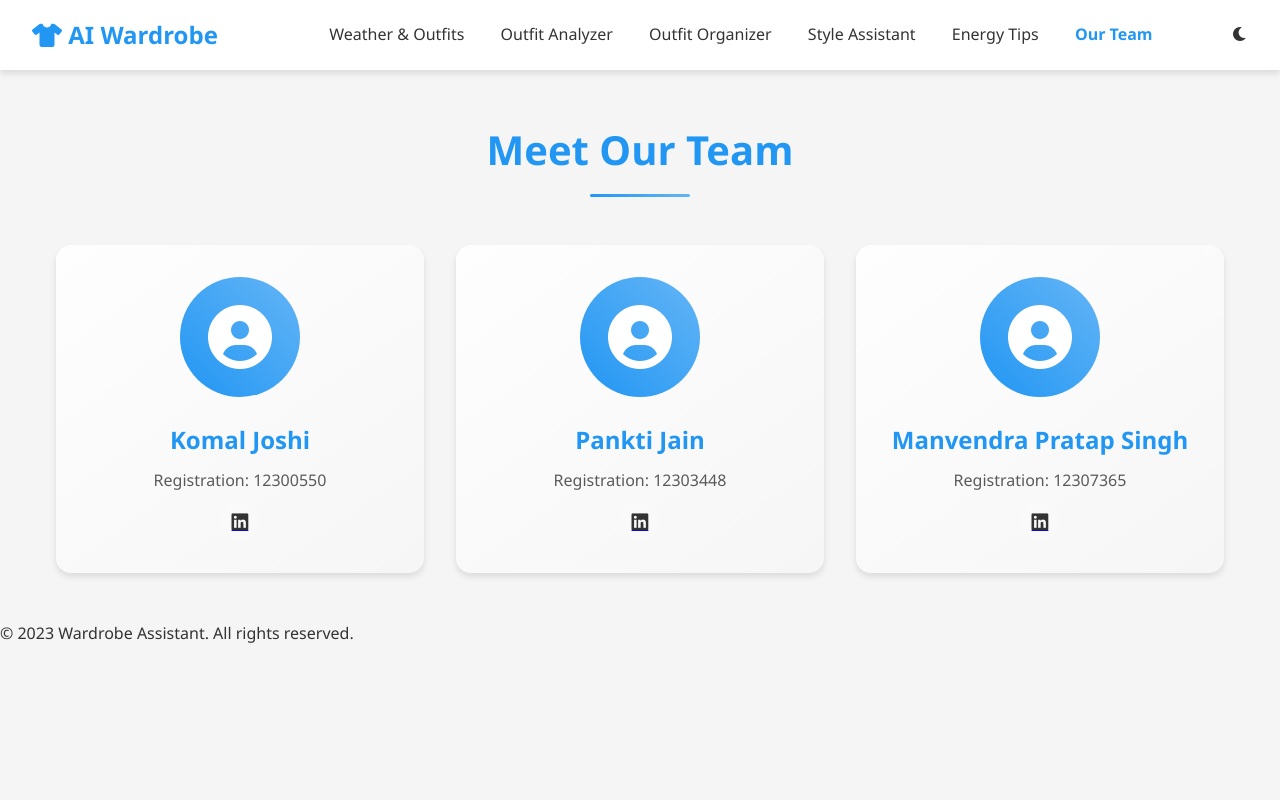
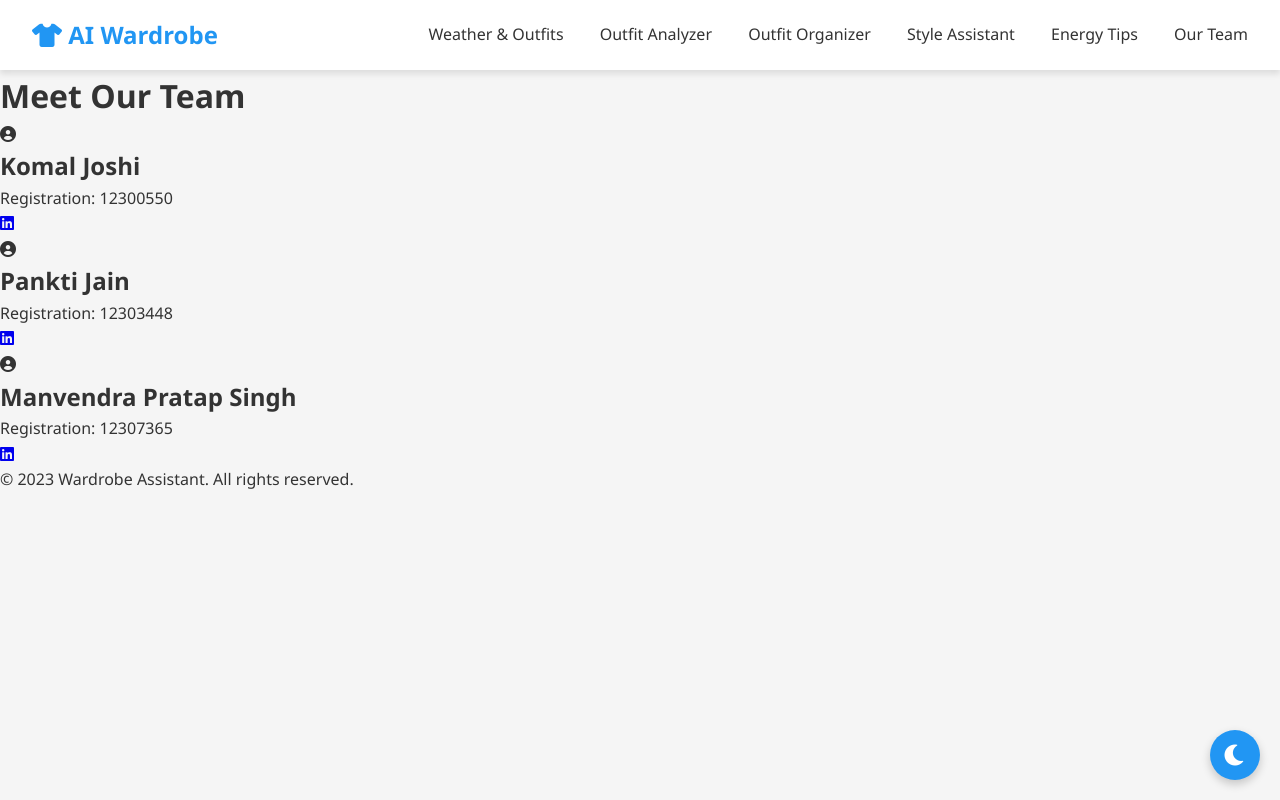
Before and after one commit to KomalJoshi17/Seasonal-Wardrobe, a website: page frontend/team.html in a window 1280 px wide. Drawn offline with Linux system fonts and the light colour scheme.

Commit message:
modified:   frontend/css/style.css 	modified:   frontend/js/outfit-organizer.js

```diff
--- a/frontend/css/style.css
+++ b/frontend/css/style.css
@@ -778,164 +778,30 @@ body {
     transform: scale(1.2);
 }
 
-/* Team page hero content styling */
-.hero-content {
-    text-align: center;
-    max-width: 800px;
-    margin: 0 auto;
-    padding: 4rem 1rem 2rem;
-}
-
-.hero-content h1 {
-    font-size: 3rem;
-    color: var(--primary-color);
-    margin-bottom: 1rem;
-    background: linear-gradient(90deg, var(--primary-color), var(--secondary-color));
-    -webkit-background-clip: text;
-    -webkit-text-fill-color: transparent;
-    background-clip: text;
-    text-fill-color: transparent;
-}
-
-.hero-content p {
-    font-size: 1.2rem;
-    color: var(--text-color);
-    opacity: 0.9;
-    line-height: 1.6;
-}
-
-.team-container {
-    max-width: 1200px;
-    margin: 3rem auto;
-    padding: 0 1rem;
-}
-
-.team-title {
-    text-align: center;
-    font-size: 2.5rem;
-    color: var(--primary-color);
-    margin-bottom: 3rem;
-    position: relative;
-    padding-bottom: 15px;
-}
-
-.team-title::after {
-    content: '';
-    position: absolute;
-    bottom: 0;
-    left: 50%;
-    transform: translateX(-50%);
-    width: 100px;
-    height: 3px;
-    background: linear-gradient(90deg, var(--primary-color), var(--secondary-color));
-    border-radius: 3px;
-}
-
-.team-members {
-    display: grid;
-    grid-template-columns: repeat(auto-fit, minmax(300px, 1fr));
-    gap: 2rem;
-}
-
-.team-member {
-    background: linear-gradient(145deg, var(--card-background), rgba(255, 255, 255, 0.1));
-    padding: 2rem;
-    border-radius: 15px;
-    text-align: center;
-    box-shadow: var(--shadow);
-    transition: all 0.4s ease;
-}
-
-.team-member:hover {
-    transform: translateY(-10px);
-    box-shadow: 0 15px 40px rgba(0, 0, 0, 0.2);
-}
-
-.member-avatar {
-    width: 120px;
-    height: 120px;
-    margin: 0 auto 1.5rem;
+/* Make sure theme toggle is visible and properly styled */
+.theme-toggle {
+    position: fixed;
+    bottom: 20px;
+    right: 20px;
+    width: 50px;
+    height: 50px;
     border-radius: 50%;
-    background: linear-gradient(45deg, var(--primary-color), var(--secondary-color));
+    background: var(--primary-color);
     display: flex;
     align-items: center;
     justify-content: center;
-}
-
-.member-avatar i {
-    font-size: 4rem;
-    color: white;
-}
-
-.member-name {
-    font-size: 1.5rem;
-    color: var(--primary-color);
-    margin-bottom: 0.5rem;
-}
-
-.member-reg {
-    font-size: 1rem;
-    color: var(--text-color);
-    opacity: 0.8;
-    margin-bottom: 0.5rem;
-}
-
-.member-role {
-    font-size: 1.1rem;
-    color: var(--secondary-color);
-    margin-bottom: 1.5rem;
-}
-
-.member-social {
-    display: flex;
-    justify-content: center;
-    gap: 1rem;
-}
-
-.member-social a {
-    width: 40px;
-    height: 40px;
-    border-radius: 50%;
-    background: rgba(255, 255, 255, 0.1);
-    display: flex;
-    align-items: center;
-    justify-content: center;
+    cursor: pointer !important;
+    box-shadow: 0 4px 10px rgba(0, 0, 0, 0.2);
+    z-index: 1000;
     transition: all 0.3s ease;
 }
 
-.member-social a:hover {
-    background: var(--primary-color);
+.theme-toggle:hover {
     transform: scale(1.1);
 }
 
-.member-social i {
-    font-size: 1.2rem;
-    color: var(--text-color);
+.theme-toggle i {
+    font-size: 1.5rem;
+    color: white;
+    transition: all 0.3s ease;
 }
-
-.member-social a:hover i {
-    color: white;
-}
-
-@media (max-width: 768px) {
-    .team-members {
-        grid-template-columns: 1fr;
-    }
-
-    .team-title {
-        font-size: 2rem;
-    }
-
-    .hero-content h1 {
-        font-size: 2.2rem;
-    }
-
-    .hero-content p {
-        font-size: 1rem;
-    }
-}
-
-.nav-links a.active {
-    color: var(--primary-color);
-    font-weight: 600;
-}
```
Also changed, not shown: frontend/js/outfit-organizer.js (+4 -53 lines).
